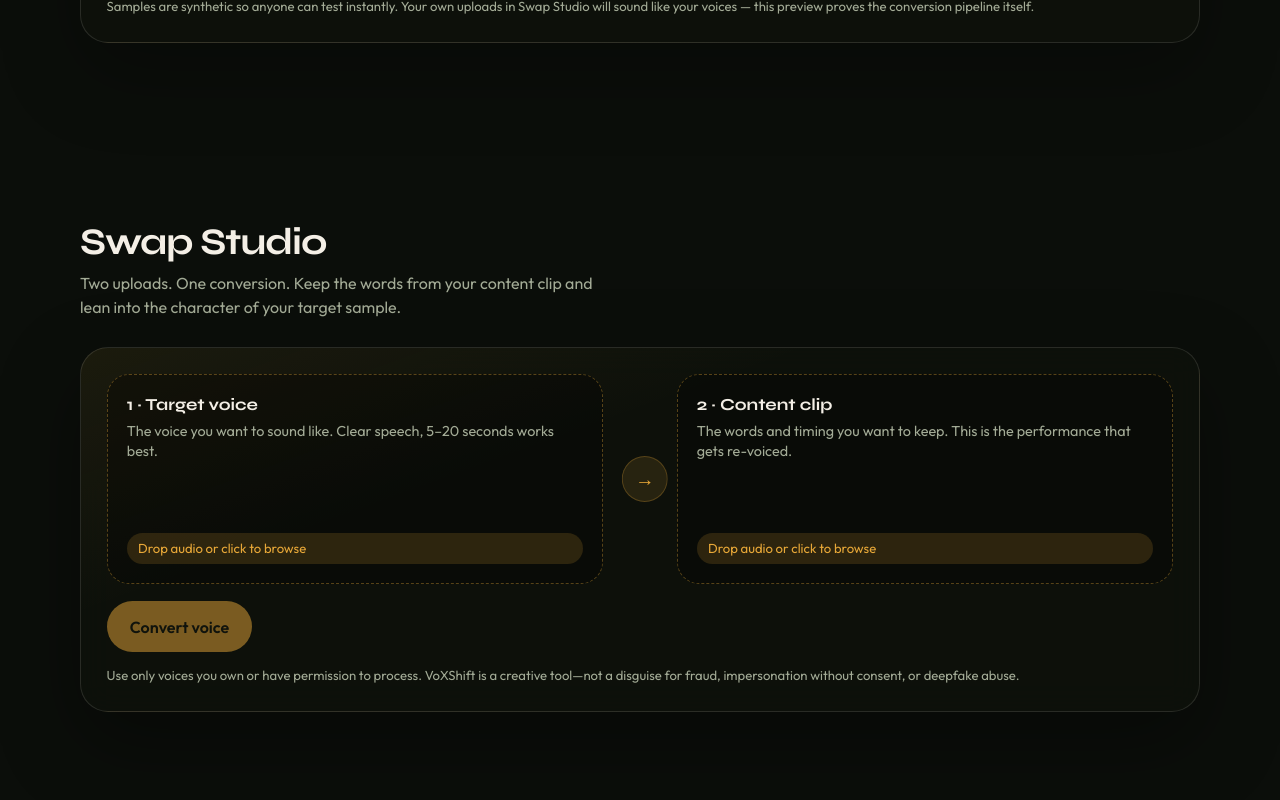
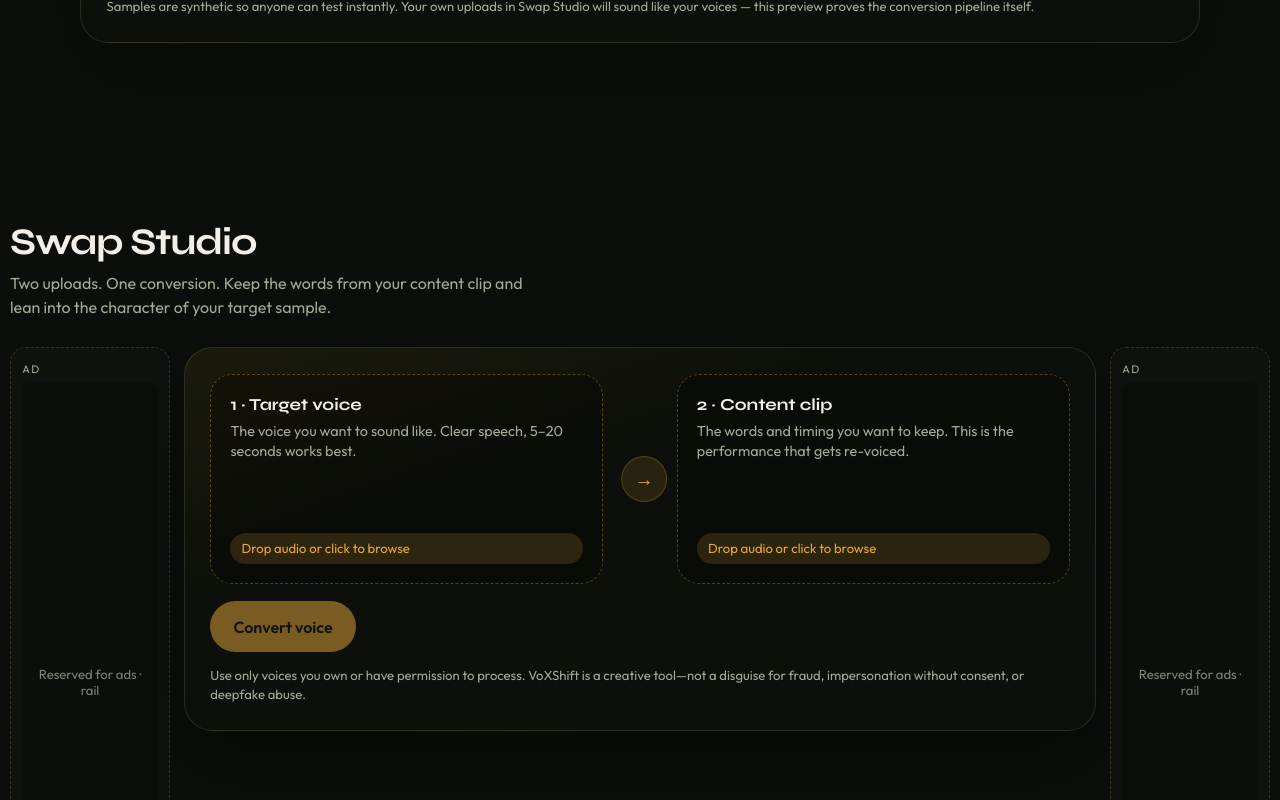
Before and after one commit to talhashah34/yardwise-tools, a React (Vite) app in the folder voxshift-web/: page / in a window 1280 px wide. Shown: the part 1640-2440 px from the top of the page. Built offline with nearby package versions, Linux system fonts and the light colour scheme.

Commit message:
Add left and right ad rails beside Swap Studio

```diff
--- a/voxshift-web/src/App.tsx
+++ b/voxshift-web/src/App.tsx
@@ -396,13 +396,18 @@ export default function App() {
         </div>
       </section>
 
-      <section className="section" id="studio">
+      <section className="section section-studio" id="studio">
         <div className="section-head">
           <h2>Swap Studio</h2>
           <p>
             Two uploads. One conversion. Keep the words from your content clip and lean into the character of your
             target sample.
           </p>
+        </div>
+
+        <div className="studio-shell">
+          <div className="studio-rail studio-rail-left">
+            <AdSlot slot="vox-studio-left-rail" format="rail" label="Advertisement · left of studio" />
           </div>
 
           <div className="studio">
@@ -509,6 +514,11 @@ export default function App() {
               fraud, impersonation without consent, or deepfake abuse.
             </p>
           </div>
+
+          <div className="studio-rail studio-rail-right">
+            <AdSlot slot="vox-studio-right-rail" format="rail" label="Advertisement · right of studio" />
+          </div>
+        </div>
       </section>
 
       <div className="ad-band">
```
Lines whose indentation alone changed are shown as unchanged.
